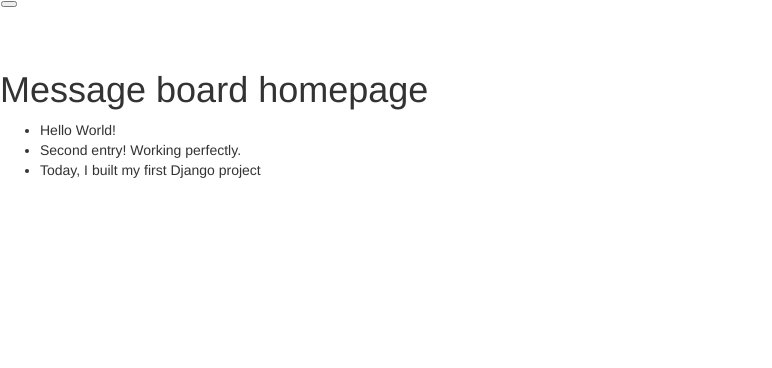
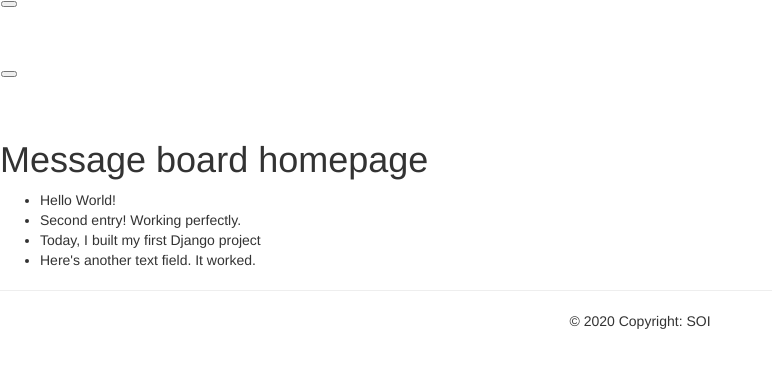
Before and after one commit to Generalsoi/Basic-Message-Board-App, a Django app: template mb/posts/templates/posts/home.html in a window 1280 px wide. Shown: the top 368 px of the page, without its empty margins (0-772 px from the left). Run offline with Django 3.2, Linux system fonts and the light colour scheme; the template is opened without the code that fills it: values named after a table or form of the project are taken from there, others are empty; data comes from the database, SQL or seed files in the repository; some libraries are stand-ins or nearby versions.

Commit message:
updates to the message board app

```diff
--- /dev/null
+++ b/mb/posts/templates/posts/footer.html
@@ -0,0 +1,10 @@
+<!-- Footer -->
+<footer class="page-footer font-small cyan darken-3">
+
+
+  <!-- Copyright -->
+  <div class="footer-copyright text-center py-3">© 2020 Copyright: SOI</div>
+  <!-- Copyright -->
+
+</footer>
+<!-- Footer -->
--- a/mb/posts/templates/posts/home.html
+++ b/mb/posts/templates/posts/home.html
@@ -3,12 +3,17 @@
 
 {% block content %}
 
+    {% include 'posts/navbar.html' %}
+
     <h1>Message board homepage</h1>
 
     <ul>
-        {%for post in  object_list%}
-            <li> {{post}} </li>
+        {%for post in  posts%}
+            <li> {{post.text}} </li>
         {%endfor%}
     </ul>
+    <hr>
+
+    {% include 'posts/footer.html' %}
 
 {% endblock %}
--- a/mb/posts/views.py
+++ b/mb/posts/views.py
@@ -8,4 +8,7 @@ class PostView(ListView):
 
 
 def HomePageView(request):
-    return render(request, 'posts/home.html')
+    posts = Post.objects.all()
+    context = {'posts': posts}
+
+    return render(request, 'posts/home.html', context)
```
Also changed, not shown: mb/db.sqlite3.
